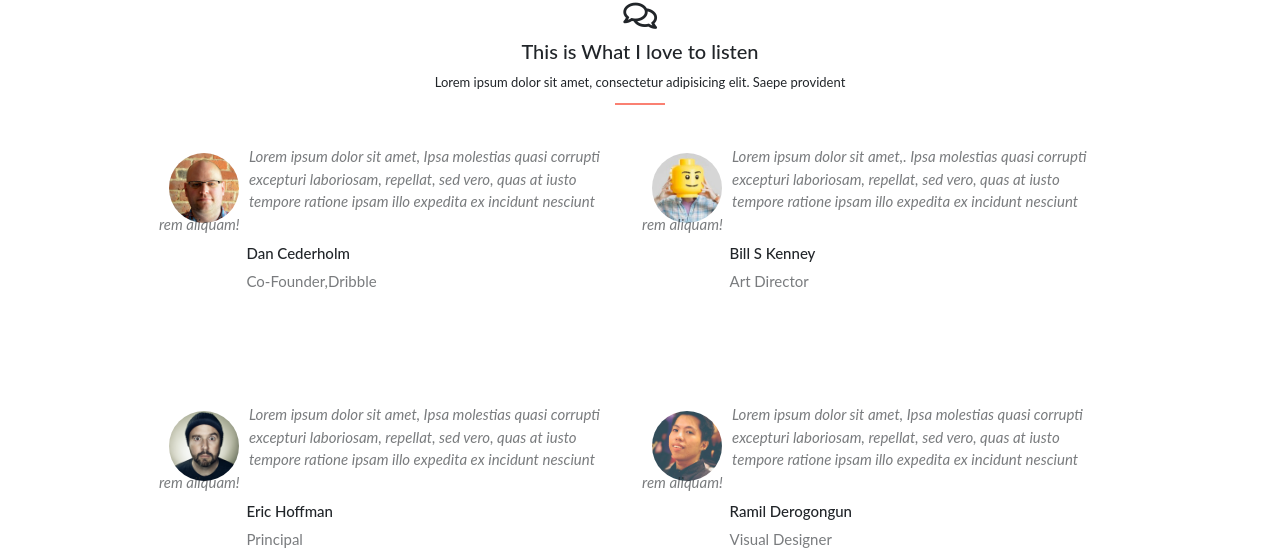
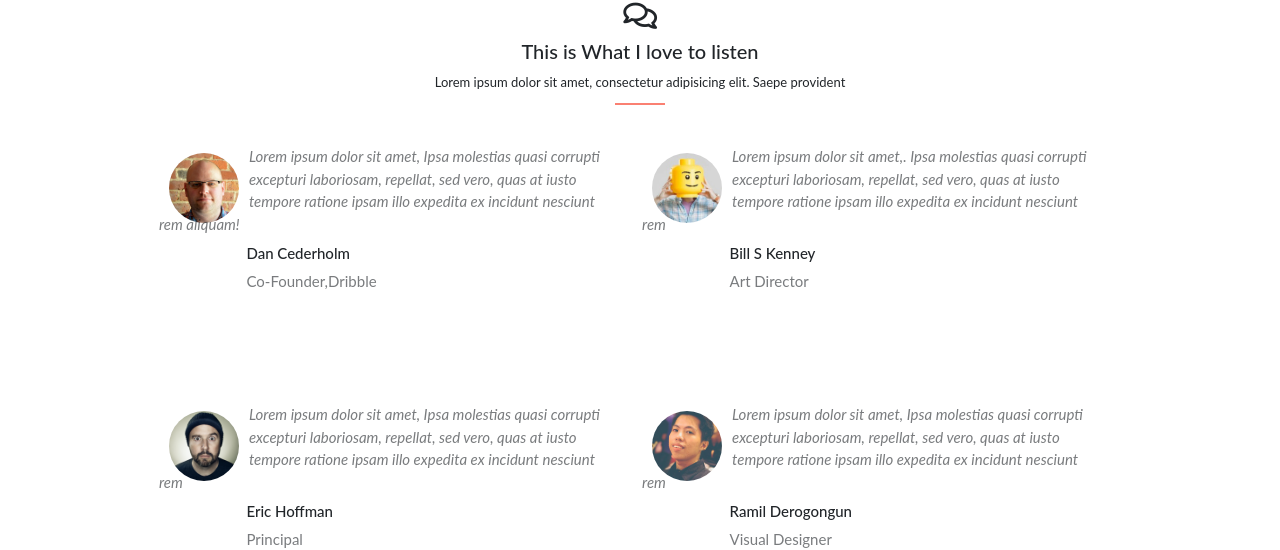
Before and after one commit to HitanshuSingh/Responsive-4th, a plain HTML site: page index.html in a window 1280 px wide. Shown: the part 2267-2817 px from the top of the page. Drawn offline with nearby package versions, Linux system fonts and the light colour scheme.

Commit message:
Update index.html

```diff
--- a/index.html
+++ b/index.html
@@ -169,7 +169,7 @@
 
             <div class="owner">
                 <img class="ownersize" src="bill.jpg" alt="">
-                <i>   <p style="opacity: 0.6">Lorem ipsum dolor sit amet,. Ipsa molestias quasi corrupti excepturi laboriosam, repellat, sed vero, quas at iusto tempore ratione ipsam illo expedita ex incidunt nesciunt rem aliquam!</p> </i>
+                <i>   <p style="opacity: 0.6">Lorem ipsum dolor sit amet,. Ipsa molestias quasi corrupti excepturi laboriosam, repellat, sed vero, quas at iusto tempore ratione ipsam illo expedita ex incidunt nesciunt rem</p> </i>
                 <div class="sir">
                     <h4>Bill S Kenney</h4>
                     <p style="opacity: 0.6">Art Director</p>
@@ -182,7 +182,7 @@
         <div class="row4">
             <div class="owner">
                 <img class="ownersize" src="eric.png" alt="">
-                <i>   <p style="opacity: 0.6">Lorem ipsum dolor sit amet,  Ipsa molestias quasi corrupti excepturi laboriosam, repellat, sed vero, quas at iusto tempore ratione ipsam illo expedita ex incidunt nesciunt rem aliquam!</p> </i>
+                <i>   <p style="opacity: 0.6">Lorem ipsum dolor sit amet,  Ipsa molestias quasi corrupti excepturi laboriosam, repellat, sed vero, quas at iusto tempore ratione ipsam illo expedita ex incidunt nesciunt rem</p> </i>
                 <div class="sir">
                     <h4>Eric Hoffman</h4>
                     <p style="opacity: 0.6">Principal</p>
@@ -192,7 +192,7 @@
 
             <div class="owner">
                 <img class="ownersize" src="ramil.jpg" alt="">
-                <i>   <p style="opacity: 0.6">Lorem ipsum dolor sit amet, Ipsa molestias quasi corrupti excepturi laboriosam, repellat, sed vero, quas at iusto tempore ratione ipsam illo expedita ex incidunt nesciunt rem aliquam!</p> </i>
+                <i>   <p style="opacity: 0.6">Lorem ipsum dolor sit amet, Ipsa molestias quasi corrupti excepturi laboriosam, repellat, sed vero, quas at iusto tempore ratione ipsam illo expedita ex incidunt nesciunt rem</p> </i>
                 <div class="sir">
                     <h4>Ramil Derogongun</h4>
                     <p style="opacity: 0.6">Visual Designer</p>
```
